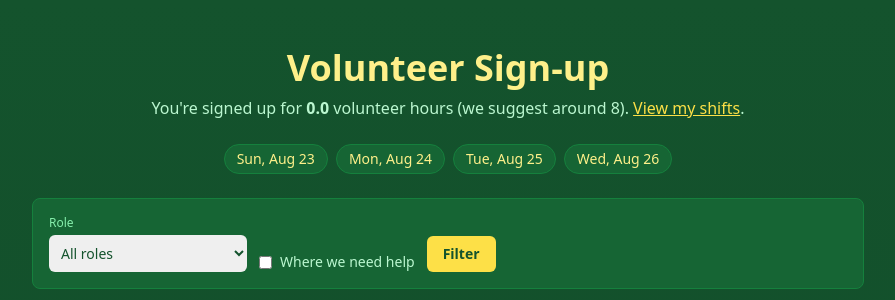
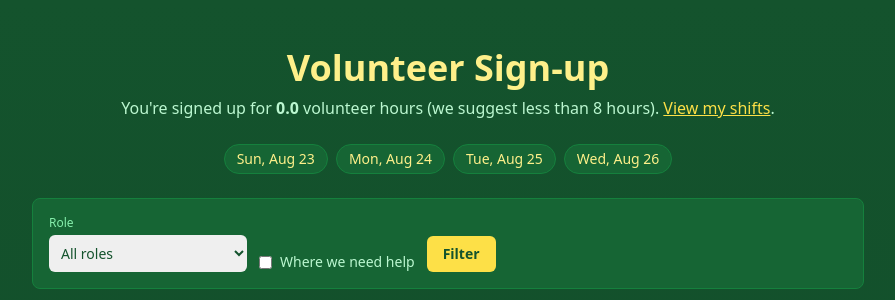
Before and after one commit to djangocon/djangoconus-automation, a Django app: page /volunteers/ in a window 1280 px wide. Shown: the top 300 px of the page, without its empty margins (192-1087 px from the left). Run offline with Django 4.2, Linux system fonts and the light colour scheme; the visitor is signed in with stand-in values (Sample User, id 1); data comes from the database, SQL or seed files in the repository; data that the repository does not hold is empty; parts of the project's set-up code (start-up, migrations or seed data) failed here and were passed over; some libraries are stand-ins or nearby versions.

Commit message:
:arrow_up: Suggest less than max hours (#141)
The 'we suggest around 8 hours' could be interpreted to mean we
suggest volunteers volunteer for a whole day.

```diff
--- a/volunteers/templates/volunteers/my_shifts.html
+++ b/volunteers/templates/volunteers/my_shifts.html
@@ -13,7 +13,7 @@
                 {% if my_hours > max_hours %}
                     — more than the {{ max_hours }} we suggest, and that's okay.
                 {% else %}
-                    (we suggest around {{ max_hours }}).
+                    (we suggest less than {{ max_hours }} hours).
                 {% endif %}
                 <a href="{% url 'volunteers:shifts' %}" class="text-yellow-300 underline">Browse more shifts</a>.
             </p>
--- a/volunteers/templates/volunteers/shift_list.html
+++ b/volunteers/templates/volunteers/shift_list.html
@@ -14,7 +14,7 @@
                     {% if my_hours > max_hours %}
                         — more than the {{ max_hours }} we suggest, and that's okay.
                     {% else %}
-                        (we suggest around {{ max_hours }}).
+                        (we suggest less than {{ max_hours }} hours).
                     {% endif %}
                     <a href="{% url 'volunteers:my_shifts' %}" class="text-yellow-300 underline">View my shifts</a>.
                 </p>
```
